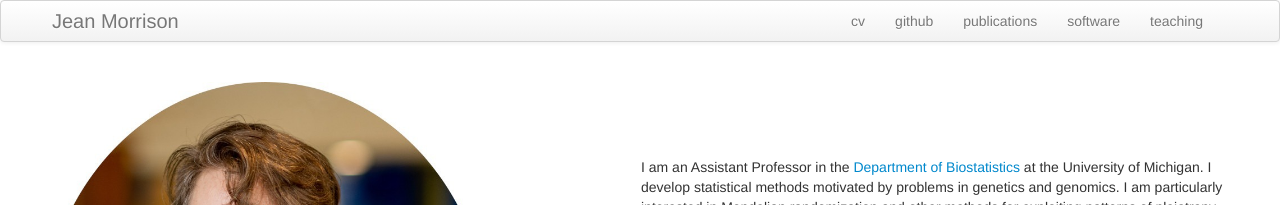
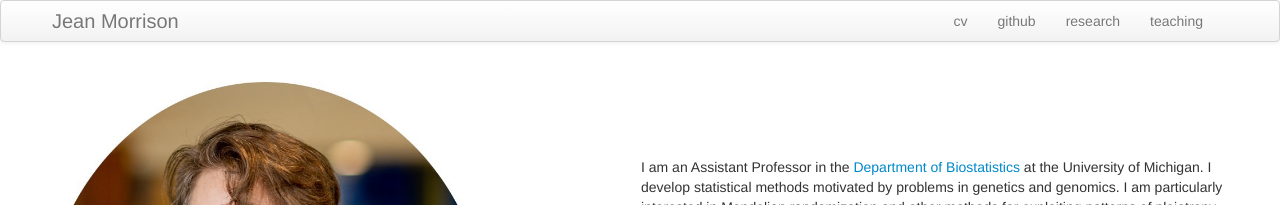
Before and after one commit to jean997/jean997.github.io, a Jekyll site: the page built from index.md, in a window 1280 px wide. Shown: the top 205 px of the page. Built offline with Jekyll 4.4.1, drawn with Linux system fonts in a browser that asks for light colours.

Commit message:
add research tab

```diff
--- a/_includes/themes/twitter/default.html
+++ b/_includes/themes/twitter/default.html
@@ -37,10 +37,11 @@
           <ul class="nav">
               <!-- <li><a href="{{ BASE_PATH }}/pages/projects.html">Projects</a></li>-->
               <li><a href="{{ BASE_PATH }}/assets/cv-jean.pdf">cv</a></li>
-          <li><a href="https://github.com/jean997">github</a></li>
+              <li><a href="https://github.com/jean997">github</a></li>
 	 <!-- <li><a href="https://scholar.google.com/citations?hl=en&user=r6fNZ6cAAAAJ">google scholar</a></li>-->
-              <li><a href="{{ BASE_PATH }}/pages/publications.html">publications</a></li>
-              <li><a href="{{ BASE_PATH }}/pages/software.html">software</a></li>
+        <!--      <li><a href="{{ BASE_PATH }}/pages/publications.html">publications</a></li> -->
+          <!--    <li><a href="{{ BASE_PATH }}/pages/software.html">software</a></li> -->
+              <li><a href="{{ BASE_PATH }}/pages/research.html">research</a></li>
               <li><a href="{{ BASE_PATH }}/pages/teaching.html">teaching</a></li>
           </ul>
         </div>
```
